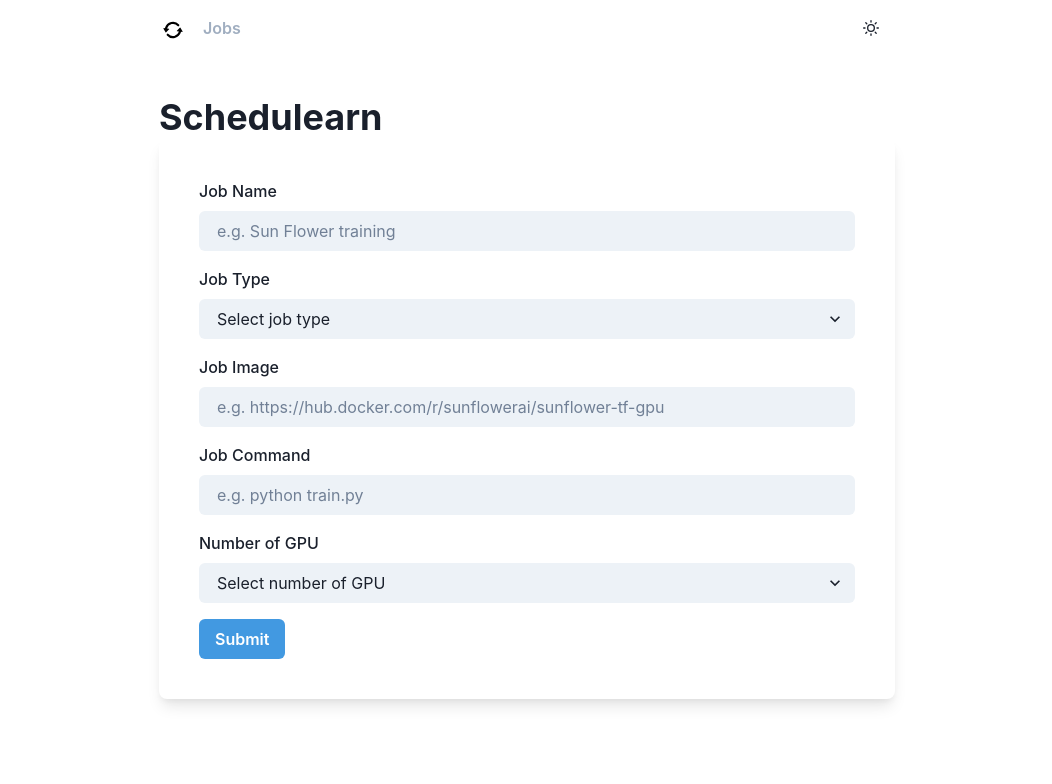
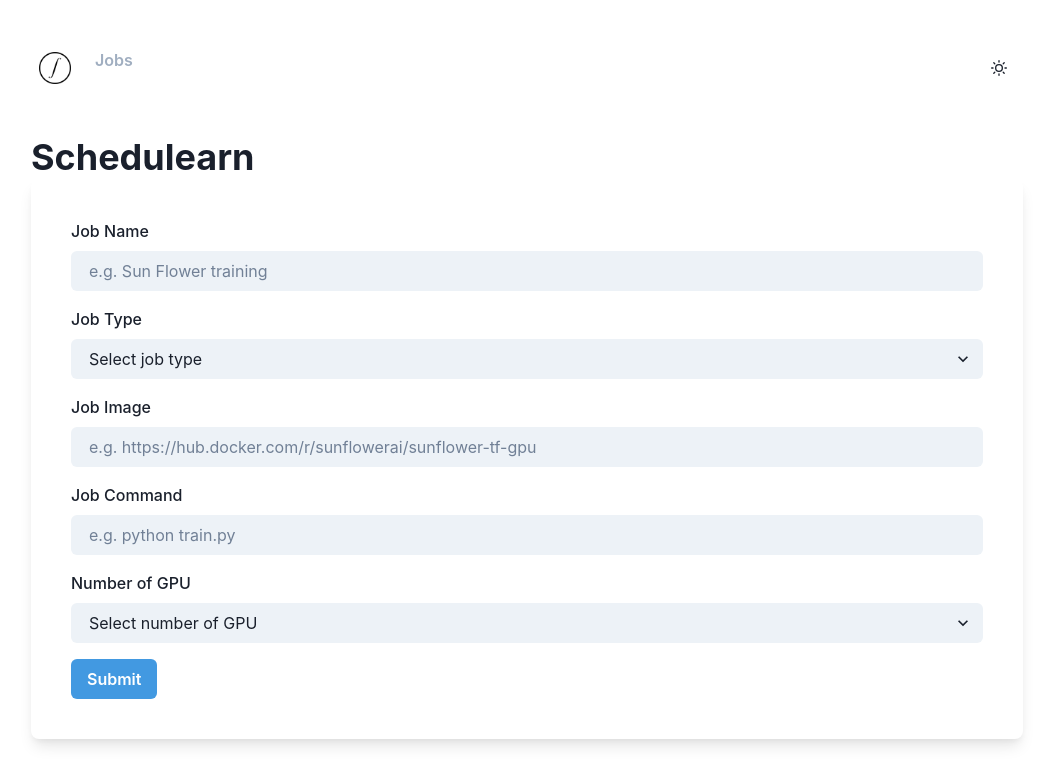
Before and after one commit to misterteri/schedulearn, a Next.js app in the folder app/: page / in a window 1280 px wide. Shown: the top 784 px of the page, without its empty margins (113-1165 px from the left). Built offline with nearby package versions, Linux system fonts and the light colour scheme.

Commit message:
style: enlarge layout width and include logo

```diff
--- a/app/components/Layout.tsx
+++ b/app/components/Layout.tsx
@@ -7,7 +7,7 @@ const Layout: React.FC<{ children: React.ReactNode }> = ({ children }) => {
             <Navbar />
             <Container
                 my={10}
-                maxW="container.md"
+                maxW="container.lg"
             >
                 {children}
             </Container>
--- a/app/components/Navbar.tsx
+++ b/app/components/Navbar.tsx
@@ -1,12 +1,17 @@
 import {
     Box,
     Flex,
+    useColorMode,
+    IconButton
 } from '@chakra-ui/react'
 import Navlink from './Navlink'
-import { RepeatIcon } from '@chakra-ui/icons'
+import Image from 'next/image'
 import Switch from './Switch'
 
 export default function Navigation(): JSX.Element {
+    const { colorMode } = useColorMode();
+    const imgUrl =
+        colorMode === "light" ? "/image/icon.png" : "/image/icon-dark.png";
     return (
         <Box
             flexDirection="row"
@@ -15,16 +20,38 @@ export default function Navigation(): JSX.Element {
             height="100%"
             width="100%"
             as="nav"
+            mt={10}
         >
             <Flex
                 py={2}
                 px={5}
-                maxW="container.md"
+                maxW="container.lg"
                 align="center"
                 mx="auto"
             >
                 <Flex mr="auto">
-                    <Navlink href="/"><RepeatIcon w={5} h={5} /></Navlink>
+                    <Navlink href="/">
+                        <IconButton
+                            aria-label="Schedulearn Icon"
+                            icon={
+                                <Image
+                                    src={imgUrl}
+                                    alt="Schedulearn Icon"
+                                    height={32}
+                                    width={32}
+                                    priority
+                                    quality={100}
+                                    loading="eager"
+                                />
+                            }
+                            color="white"
+                            isRound
+                            variant="ghost"
+                            _hover={{
+                                color: 'transparent'
+                            }}
+                        />
+                    </Navlink>
                     <Navlink href="/jobs">Jobs</Navlink>
                 </Flex>
                 <Switch />
```
